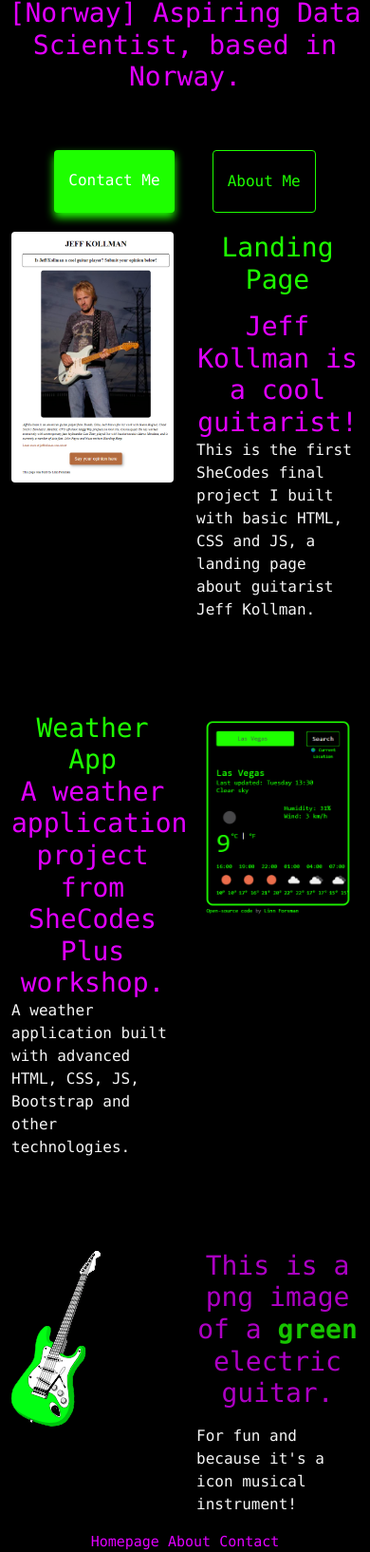
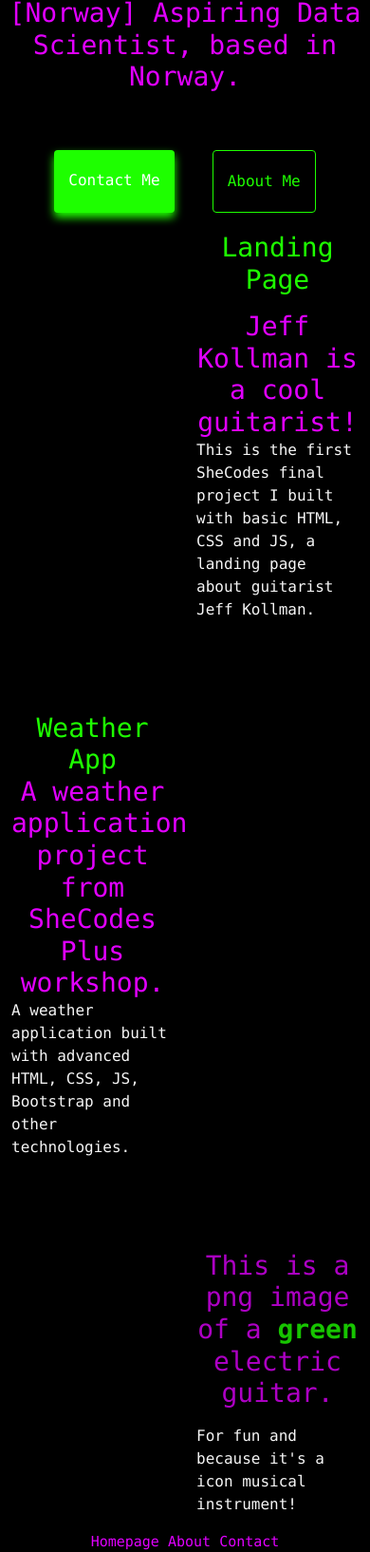
Before and after one commit to linnforsman/demo-portfolio, a website: page index.html in a window 390 px wide. Shown: the part 126-1760 px from the top of the page at 95% size. Drawn offline with nearby package versions, Linux system fonts and the light colour scheme.

Commit message:
Update mobile responsive

```diff
--- a/index.html
+++ b/index.html
@@ -59,10 +59,10 @@
     <div class="container">
       <div class="row">
         <div class="col-6">
-          <img src="images/landing_page_shecodes.png" class="img-fluid rounded" alt="shecodes project landing page"/>
+          <img src="images/landing_page_shecodes.png" class="img-fluid rounded  desktop-logo" alt="shecodes project landing page"/>
         </div>
         <div class="col-6">
-          <h2 class="mb-3">Landing Page</h2>
+          <h2 class="mb-3 ">Landing Page</h2>
           <h3>Jeff Kollman is a cool guitarist!</h3>
           <p>
             This is the first SheCodes final project I built with basic HTML,
@@ -84,15 +84,15 @@
           </div>
         </div>
         <div class="col-6">
-          <img src="images/weather_app_sc_plus.png" class="img-fluid rounded" alt="shecodes plus final project" />
+          <img src="images/weather_app_sc_plus.png" class="img-fluid rounded desktop-logo" alt="shecodes plus final project" />
         </div>
       </div>
       <div class="row mt-5">
         <div class="col-6">
-          <img src="images/electric_guitar_green_T.png" class="img-fluid rounded" alt="green electric guitar" />
+          <img src="images/electric_guitar_green_T.png" class="img-fluid rounded desktop-logo" alt="green electric guitar" />
         </div>
         <div class="col-6">
-          <h4 class="mb-3">This is a png image of a <b class="greenguitar">green</b> electric guitar.</h4>
+          <h4 class="mb-3 ">This is a png image of a <b class="greenguitar">green</b> electric guitar.</h4>
           <p>
             For fun and because it's a icon musical instrument!
           </p>
```
Also changed, not shown: about.html (+7 -1 lines).
